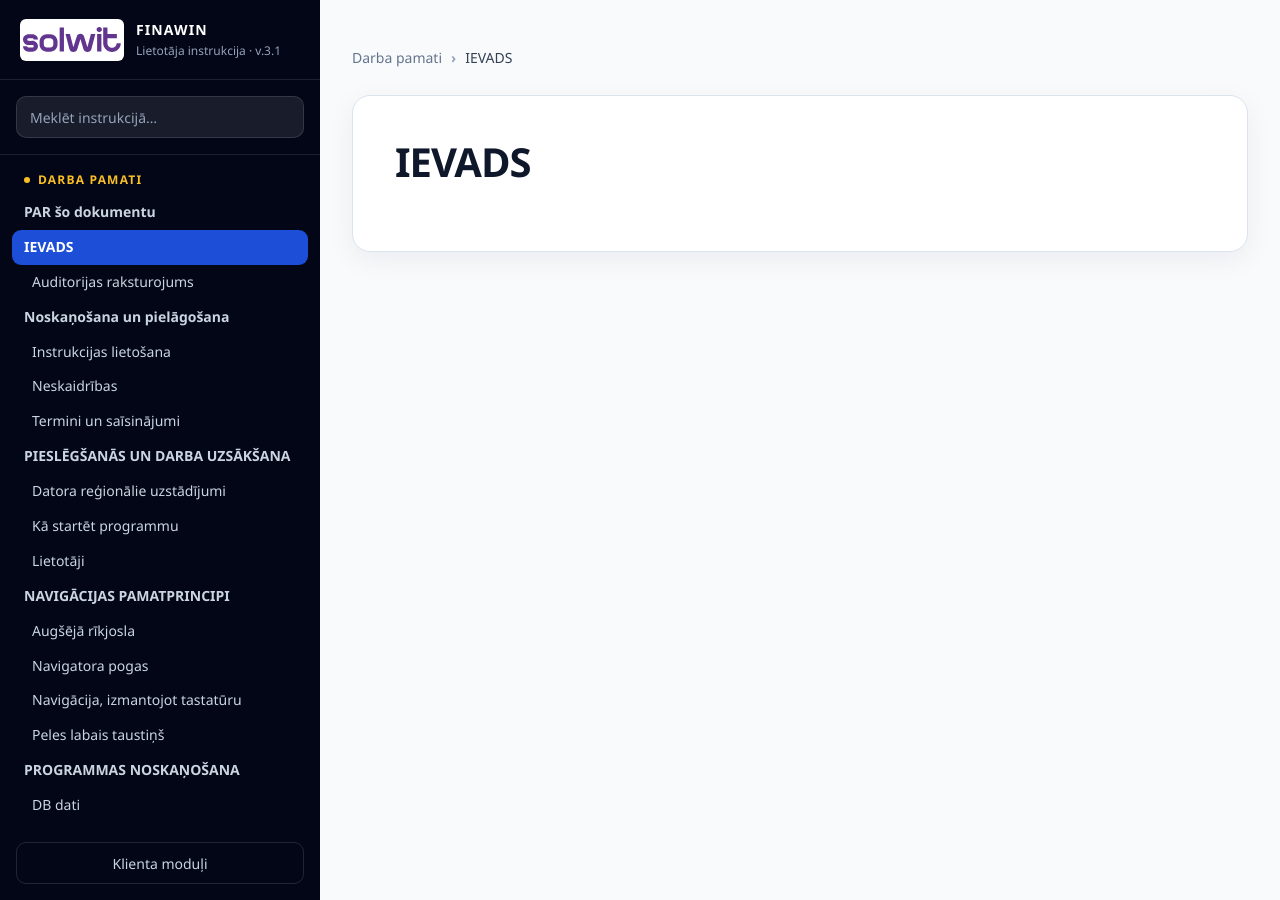
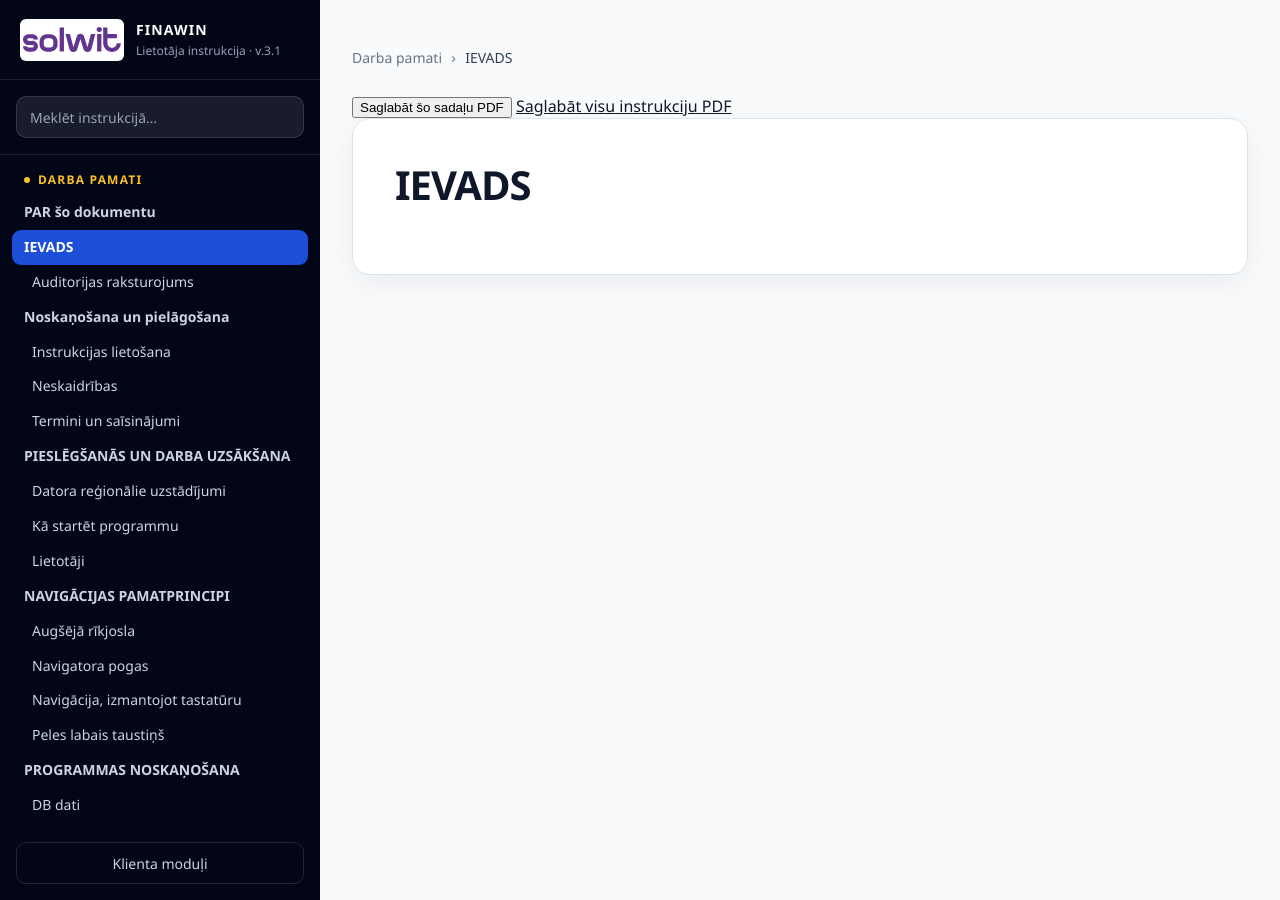
Before and after one commit to cymmtrwqp8-ctrl/finawin-instrukcija1, a Jekyll site: the page built from _docs/002-pamati-ievads.md, in a window 1280 px wide. Built offline with Jekyll 4.4.1, drawn with Linux system fonts in a browser that asks for light colours.

Commit message:
Pievienot PDF saglabāšanas pogas

```diff
--- a/_layouts/doc.html
+++ b/_layouts/doc.html
@@ -3,4 +3,8 @@ layout: default
 ---
 {% assign module_data = site.data.modules | where: "id", page.module | first %}
 <div class="breadcrumbs"><span>{{ module_data.title }}</span><b>›</b><span>{{ page.title }}</span></div>
+<div class="document-actions" aria-label="PDF darbības">
+  <button class="pdf-button" type="button" onclick="window.print()">Saglabāt šo sadaļu PDF</button>
+  <a class="pdf-button pdf-button-secondary" href="{{ '/print/' | relative_url }}">Saglabāt visu instrukciju PDF</a>
+</div>
 <article class="manual-content">{{ content }}</article>
```
